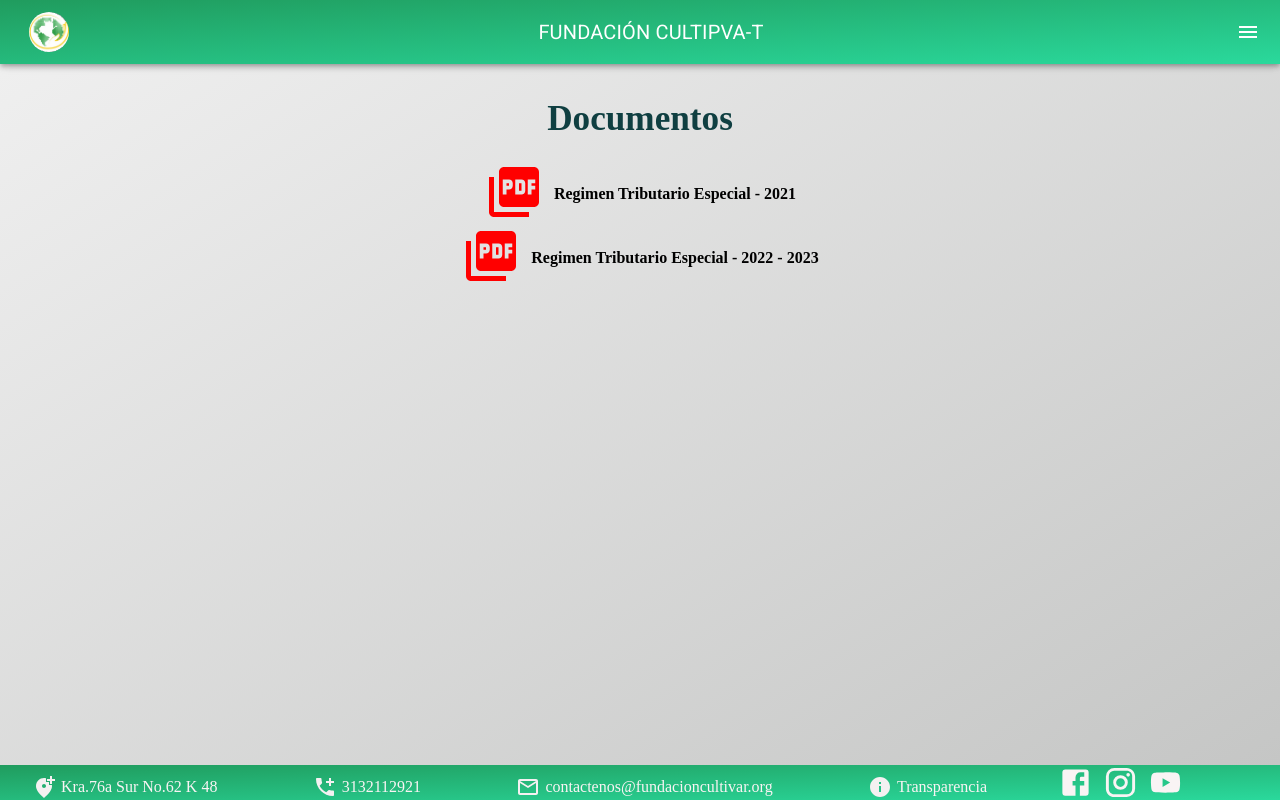
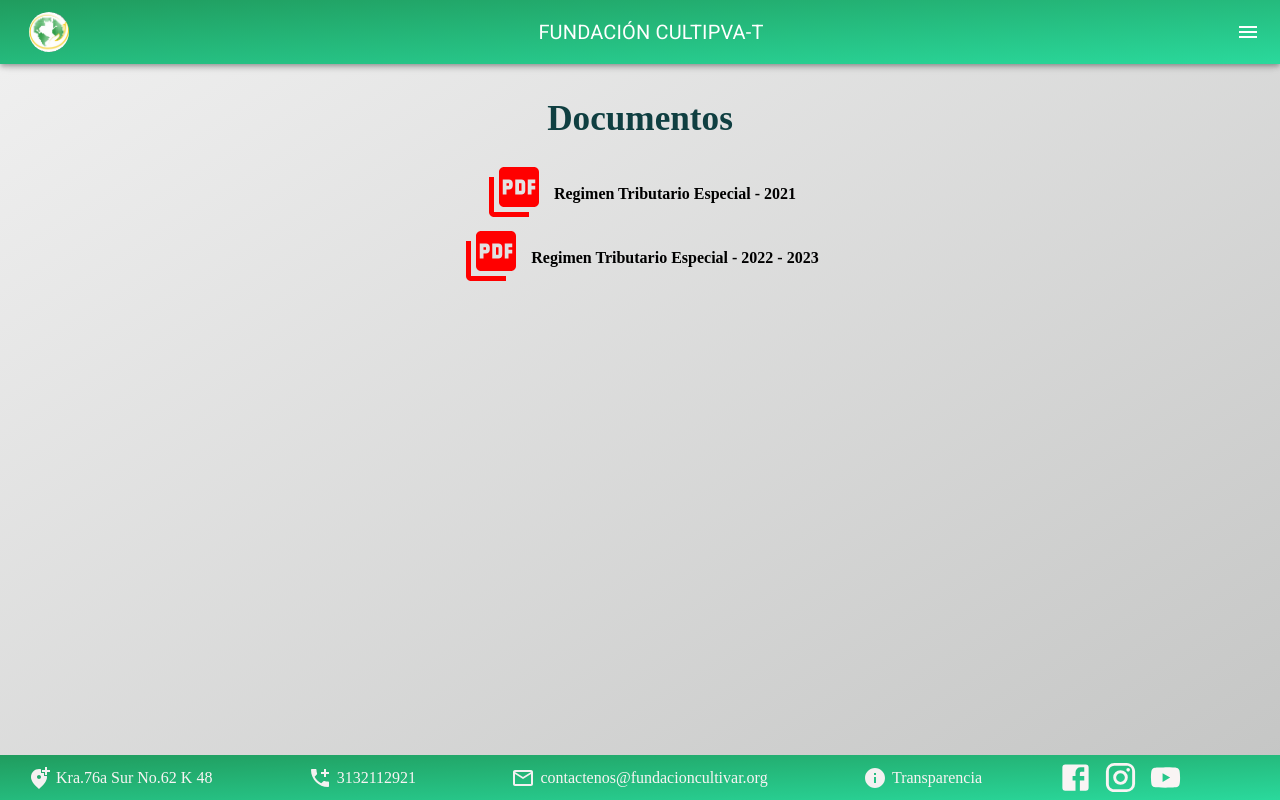
Before and after one commit to nelda-perez/fundacioncultipva-t, a React (Vite) app: page /rte in a window 1280 px wide. Built offline with nearby package versions, Linux system fonts and the light colour scheme.

Commit message:
Colocando los metas para la fundacion

```diff
--- a/index.html
+++ b/index.html
@@ -3,6 +3,8 @@
   <head>
     <meta charset="UTF-8" />
     <link rel="icon" type="image/svg+xml" href="/src/assets/logo.png" />
+    <meta name="keywords" content="fundacion, cultipva, cultivar, fundacion cultivar, fundacion cultipva, fundacion cultivando principios y valores, principios y valores" />
+    <meta name="description" content="Fundación Cultivando Principios y Valores, ven a apoyarnos en la construcción de una mejor sociedad." />
     <meta name="viewport" content="width=device-width, initial-scale=1.0" />
     <meta http-equiv="Content-Security-Policy" content="upgrade-insecure-requests">
     <title>Fundacion Cultivar</title>
--- a/src/components/Footer/footer.css
+++ b/src/components/Footer/footer.css
@@ -7,10 +7,11 @@ footer{
   position: fixed;
   bottom: 0;
   width: 100%;
+  height: auto;
 }
 
 .container-link {
-    margin-top: 0.5rem;
+    padding: 5px 0;
     width: 75%;
     justify-content: space-between;
     text-align: center;
@@ -43,6 +44,7 @@ a{
 }
 
 .containerIcon{
+    padding: 5px;
     display: flex;
     justify-content: center;
     width: 20%;
```
